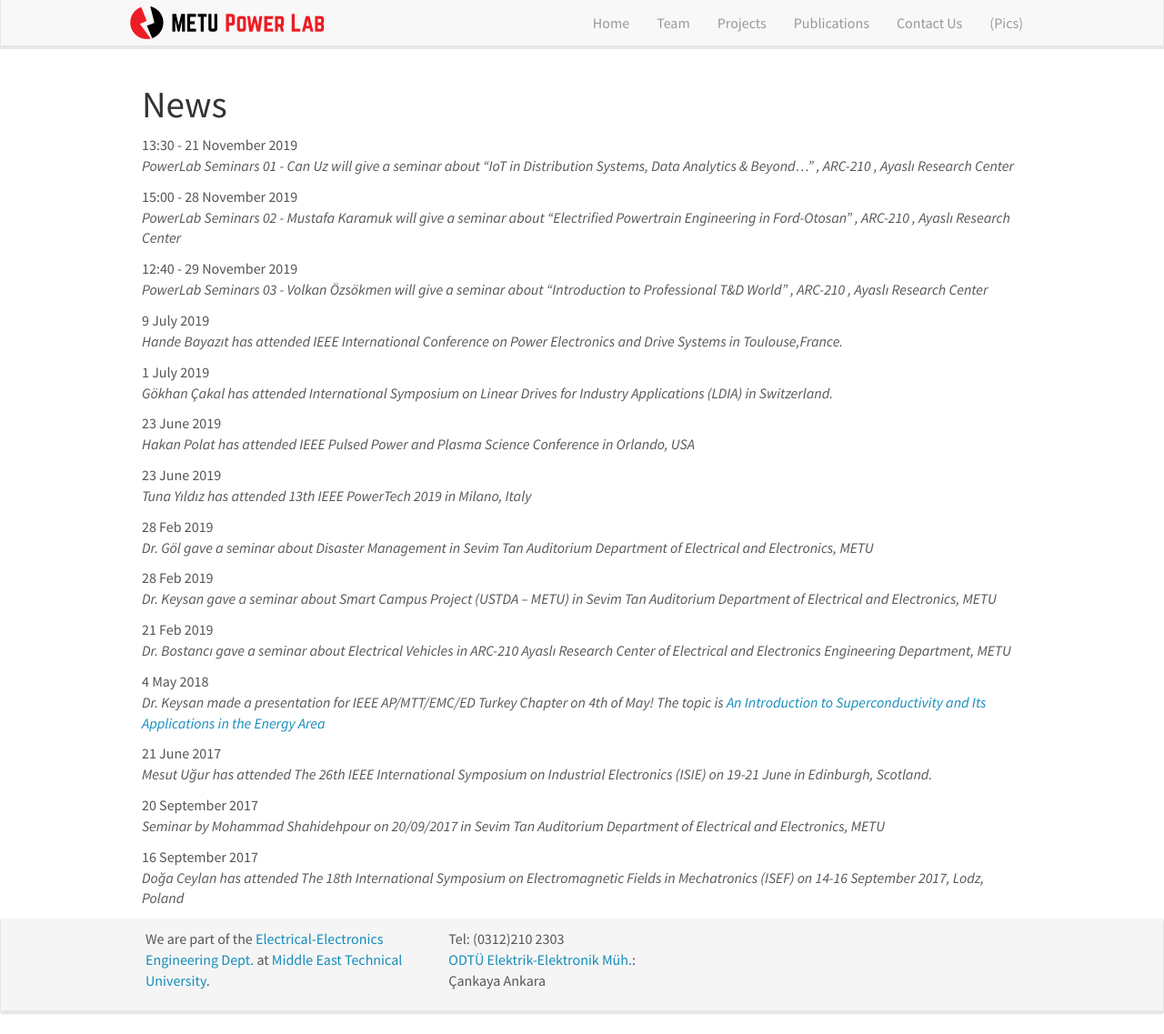
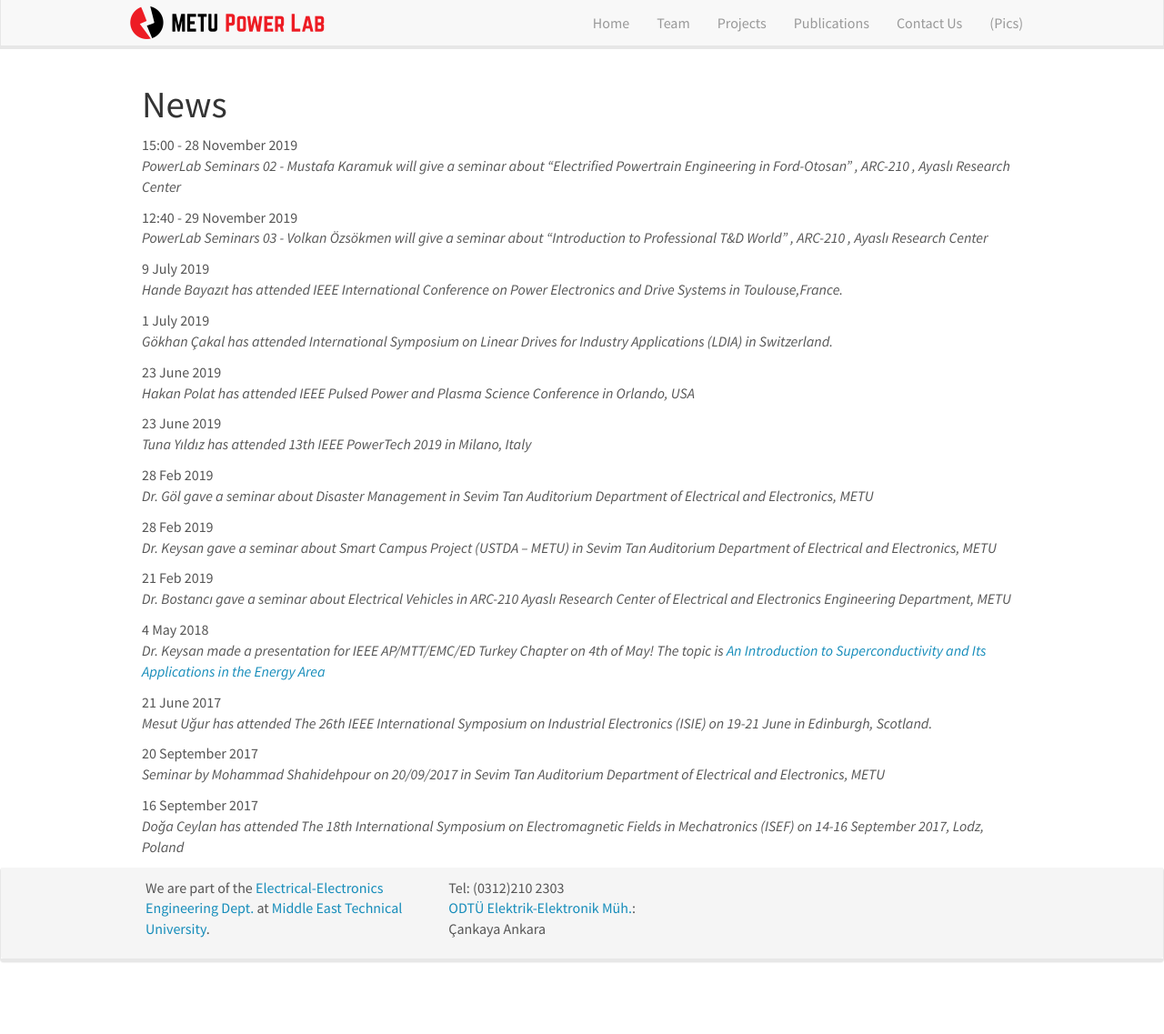
Before and after one commit to odtu/odtu.github.io, a Jekyll site: the page built from _pages/allnews.md, in a window 1280 px wide and 1137 px high. Shown: the whole window at 91% size. Built offline with Jekyll 4.4.1, drawn with Linux system fonts in a browser that asks for light colours; nearby versions of some CDN libraries.

Commit message:
news update

```diff
--- a/_data/news.yml
+++ b/_data/news.yml
@@ -1,5 +1,3 @@
-- date: 13:30 - 21 November 2019
-  headline: PowerLab Seminars 01 - Can Uz will give a seminar about "IoT in Distribution Systems, Data Analytics & Beyond..." , ARC-210 , Ayaslı Research Center
 - date: 15:00 - 28 November 2019
   headline: PowerLab Seminars 02 - Mustafa Karamuk will give a seminar about “Electrified Powertrain Engineering in Ford-Otosan” , ARC-210 , Ayaslı Research Center
 - date: 12:40 - 29 November 2019
```
